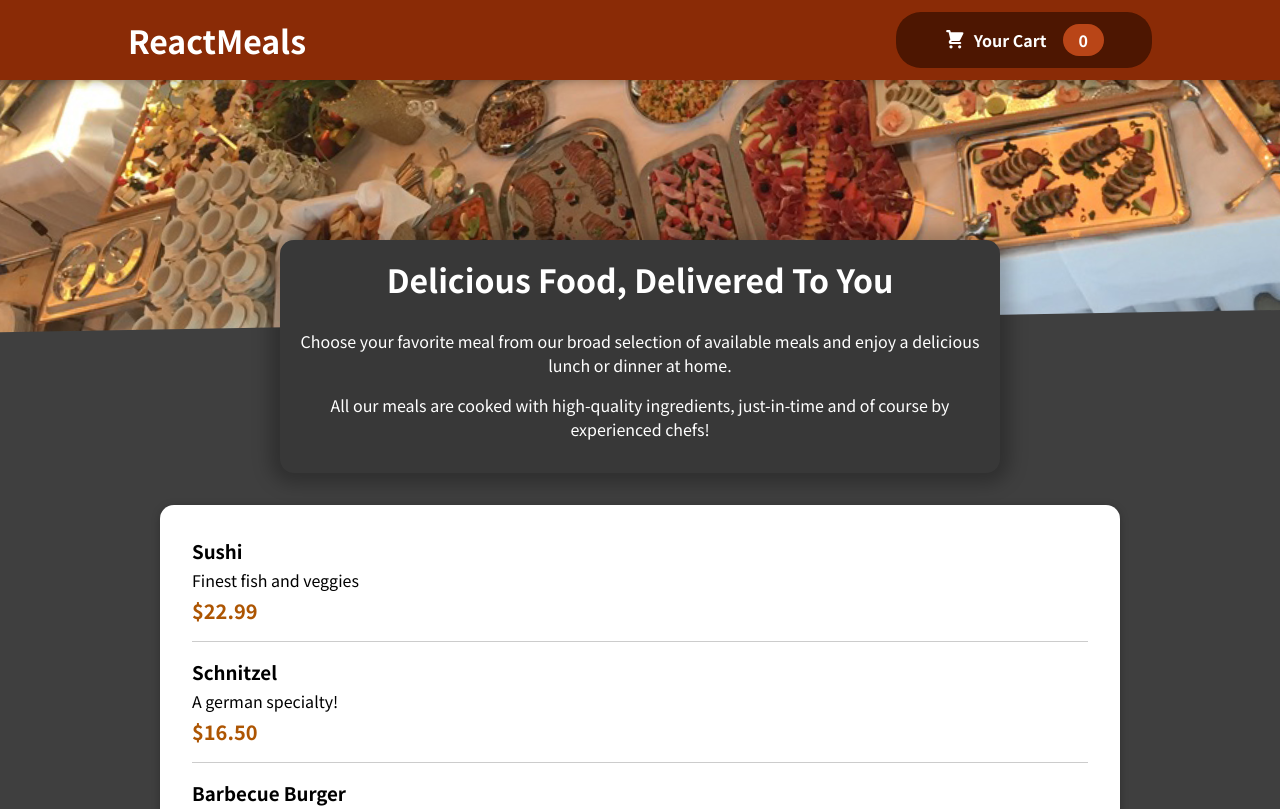
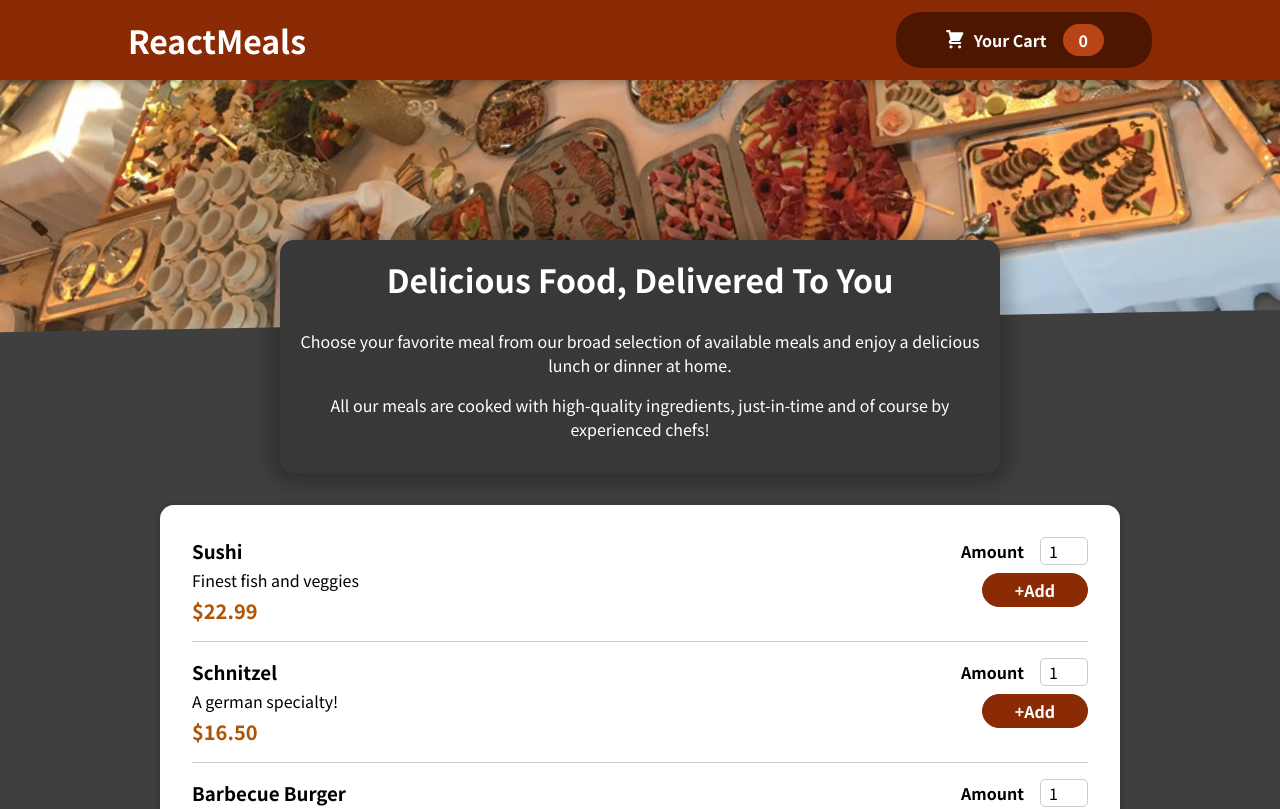
Before and after one commit to Shivarajkumar456/RestaurantWebsite, a React (Create React App) app: page / in a window 1280 px wide. Shown: the top 809 px of the page. Built offline with nearby package versions, Linux system fonts and the light colour scheme.

Commit message:
meals item form is added

```diff
--- a/src/Components/Meals/MealItem.js
+++ b/src/Components/Meals/MealItem.js
@@ -1,4 +1,5 @@
 import classes from './MealItem.module.css';
+import MealItemForm from './MealItemForm';
 
 const MealItem = (props) => {
     const price = `$${props.price.toFixed(2)}`
@@ -8,6 +9,9 @@
             <div className={classes.descreption}>{props.description}</div>
             <div className={classes.price}>{price}</div>
         </div>
+        <div>
+            <MealItemForm />
+        </div>
     </li>
 }
 
--- /dev/null
+++ b/src/Components/Meals/MealItemForm.js
@@ -0,0 +1,20 @@
+import classes from './MealItemForm.module.css';
+import Input from '../UI/Input';
+
+const MealItemForm = (props) => {
+    return <form className={classes.form}>
+        <Input label="Amount" input={{
+            id:'amount',
+            type:'number',
+            min:1,
+            max:5,
+            step:1,
+            defaultValue:1
+        }} />
+        <div>
+        <button>+Add</button>
+        </div>
+    </form>
+}
+
+export default MealItemForm;
--- /dev/null
+++ b/src/Components/Meals/MealItemForm.module.css
@@ -0,0 +1,20 @@
+.form {
+    text-align: right;
+  }
+
+  .form button {
+    font: inherit;
+    cursor: pointer;
+    background-color: #8a2b06;
+    border: 1px solid #8a2b06;
+    color: white;
+    padding: 0.25rem 2rem;
+    border-radius: 20px;
+    font-weight: bold;
+  }
+
+  .form button:hover,
+  .form button:active {
+    background-color: #641e03;
+    border-color: #641e03;
+  }
--- /dev/null
+++ b/src/Components/UI/Input.js
@@ -0,0 +1,10 @@
+import classes from './Input.module.css';
+
+const Input = (props) => {
+    return <div className={classes.input}>
+        <label htmlFor={props.input.id}>{props.label}</label>
+        <input id={props.input.id} {...props.input} />
+    </div>
+}
+
+export default Input;
--- /dev/null
+++ b/src/Components/UI/Input.module.css
@@ -0,0 +1,18 @@
+.input {
+    display: flex;
+    align-items: center;
+    margin-bottom: 0.5rem;
+  }
+
+  .input label {
+    font-weight: bold;
+    margin-right: 1rem;
+  }
+
+  .input input {
+    width: 3rem;
+    border-radius: 5px;
+    border: 1px solid #ccc;
+    font: inherit;
+    padding-left: 0.5rem;
+  }
```
